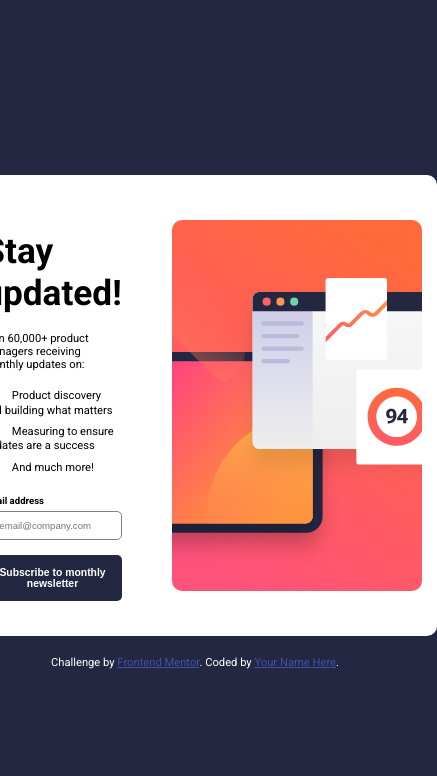
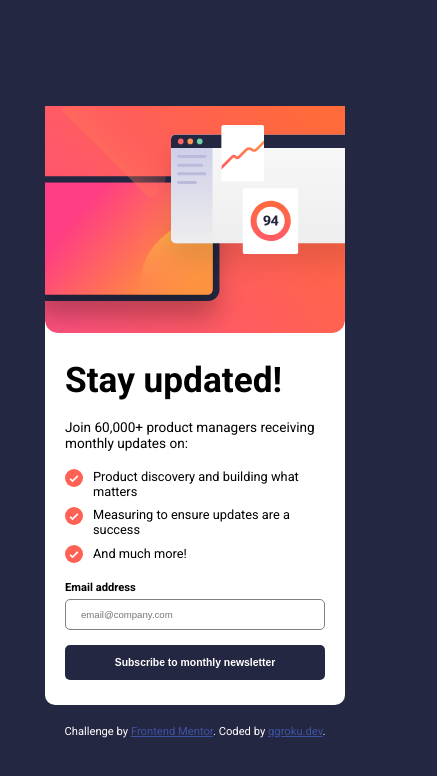
Before and after one commit to qqroku/Newsletter-sign-up, a plain HTML site: page index.html in a window 390 px wide. Shown: the whole page, 437 px wide, since content can reach past the window. Drawn offline with Linux system fonts and the light colour scheme.

Commit message:
add mobile design

```diff
--- a/index.html
+++ b/index.html
@@ -31,6 +31,14 @@
     <div class="newsletter-card" id="newsletter-card">
       <!--* Left side - Content -->
       <div class="newsletter-card__content">
+        <div class="newsletter-card__mobile">
+          <img
+            src="./assets/images/illustration-sign-up-mobile.svg"
+            alt="mobile design image"
+            class="newsletter-card__mobile-img"
+          />
+        </div>
+
         <p class="newsletter-card__title">Stay updated!</p>
 
         <p class="newsletter-card__message">
@@ -38,9 +46,9 @@
         </p>
 
         <ul class="newsletter-card__lists">
-          <li>Product discovery and building what matters</li>
-          <li>Measuring to ensure updates are a success</li>
-          <li>And much more!</li>
+          <li><span>Product discovery and building what matters</span></li>
+          <li><span>Measuring to ensure updates are a success</span></li>
+          <li><span>And much more!</span></li>
         </ul>
 
         <form class="newsletter-card__form" action="#">
@@ -73,7 +81,7 @@
         <img
           src="./assets/images/illustration-sign-up-desktop.svg"
           alt="desktop image"
-          class="newsletter-card__image-img"
+          class="newsletter-card__desktop-img"
         />
       </div>
     </div>
@@ -101,7 +109,7 @@
       Challenge by
       <a href="https://www.frontendmentor.io?ref=challenge" target="_blank"
         >Frontend Mentor</a
-      >. Coded by <a href="#">Your Name Here</a>.
+      >. Coded by <a href="github.com/qqroku">qqroku.dev</a>.
     </div>
 
     <script src="index.js"></script>
--- a/index.js
+++ b/index.js
@@ -29,7 +29,7 @@ formBtn.addEventListener("click", (e) => {
     labelErrorMsg.style.flexDirection = "row";
     labelErrorMsg.style.justifyContent = "space-between";
     errorMsg.textContent = "Valid email required";
-    errorMsg.style.fontSize = "0.6rem";
+    errorMsg.style.fontSize = "0.7rem";
     errorMsg.style.fontWeight = "700";
     errorMsg.style.color = "red";
     emailInput.style.color = "red";
--- a/styles.css
+++ b/styles.css
@@ -37,6 +37,13 @@ body {
   gap: 18px;
 }
 
+/** Top side - Mobile Image */
+.newsletter-card__mobile-img {
+  display: none;
+  width: 100%;
+  height: 100%;
+}
+
 .newsletter-card__title {
   font-size: 2.2rem;
   font-weight: 700;
@@ -49,28 +56,32 @@ body {
 .newsletter-card__lists {
   font-size: 0.7rem;
   list-style-type: none;
-  list-style-position: inside;
 }
 
+.newsletter-card__lists li {
+  display: flex;
+  align-items: center;
+  gap: 10px;
+}
+
+/** adds margin bottom to the first 2 li. last li not included */
 .newsletter-card__lists li:not(:last-child) {
   margin-bottom: 8px;
 }
 
 .newsletter-card__lists li::before {
   content: "";
-  display: inline-block;
-  width: 1.3em;
-  height: 1.3em;
-  margin-right: 14px;
+  display: block;
+  min-width: 18px;
+  height: 18px;
   background-image: url(./assets/images/icon-list.svg);
   background-size: contain;
   background-repeat: no-repeat;
-  vertical-align: middle;
 }
 
-.newsletter-card__lists li:last-child::before {
+/* .newsletter-card__lists li:last-child::before {
   padding-top: 2px;
-}
+} */
 
 .newsletter-card__form {
   /* border: 1px solid black; */
@@ -131,14 +142,14 @@ body {
   background-color: hsl(234, 29%, 20%);
 }
 
-/** Right side - Image */
+/** Right side - Desktop Image */
 
 .newsletter-card__image {
   flex: 0 0 250px;
   width: 250px;
 }
 
-.newsletter-card__image-img {
+.newsletter-card__desktop-img {
   width: 100%;
   height: 100%;
 }
@@ -199,3 +210,58 @@ body {
 .newsletter-card__success-button:active {
   background-color: hsl(234, 29%, 20%);
 }
+
+@media (max-width: 500px) {
+  .newsletter-card {
+    flex-direction: column;
+    max-width: 300px;
+    padding: 0 0 15px;
+  }
+
+  .newsletter-card__content {
+    padding: 10px 20px;
+  }
+
+  .newsletter-card__title {
+    margin-top: 8px;
+  }
+
+  .newsletter-card__message {
+    font-size: 0.85rem;
+  }
+
+  .newsletter-card__form-label {
+    font-size: 0.7rem;
+  }
+
+  .newsletter-card__form-email {
+    padding: 8px 15px 9px;
+  }
+
+  .newsletter-card__lists li {
+    font-size: 0.8rem;
+    align-items: flex-start;
+  }
+
+  .newsletter-card__lists li:last-child span {
+    padding-top: 1px;
+  }
+
+  .newsletter-card__image {
+    width: 100%;
+    display: none;
+  }
+
+  .newsletter-card__image-img {
+    display: none;
+  }
+
+  .newsletter-card__mobile {
+    margin: -10px -20px 0 -20px;
+  }
+
+  .newsletter-card__mobile-img {
+    display: block;
+    object-fit: cover;
+  }
+}
```
